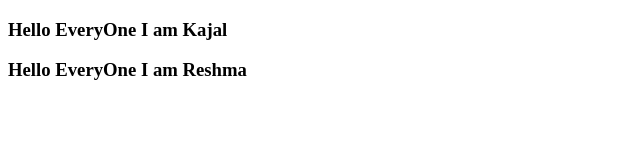
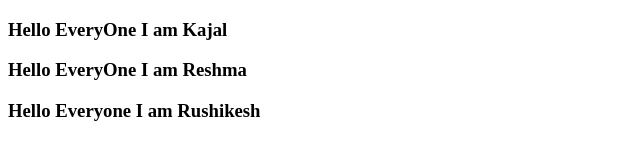
Before and after one commit to SPCL-JM-WEB-APP/SMS, a plain HTML site: page index.html in a window 1280 px wide. Shown: the whole page, without its empty margins (0-640 px from the left). Drawn offline with Linux system fonts and the light colour scheme.

Commit message:
Update index.html

```diff
--- a/index.html
+++ b/index.html
@@ -8,7 +8,7 @@
 <body>
     <h3>Hello EveryOne I am Kajal</h3>
     <h3>Hello EveryOne I am Reshma</h3>
-
+    <h3>Hello Everyone I am Rushikesh</h3>
 
 </body>
 </html>
```
